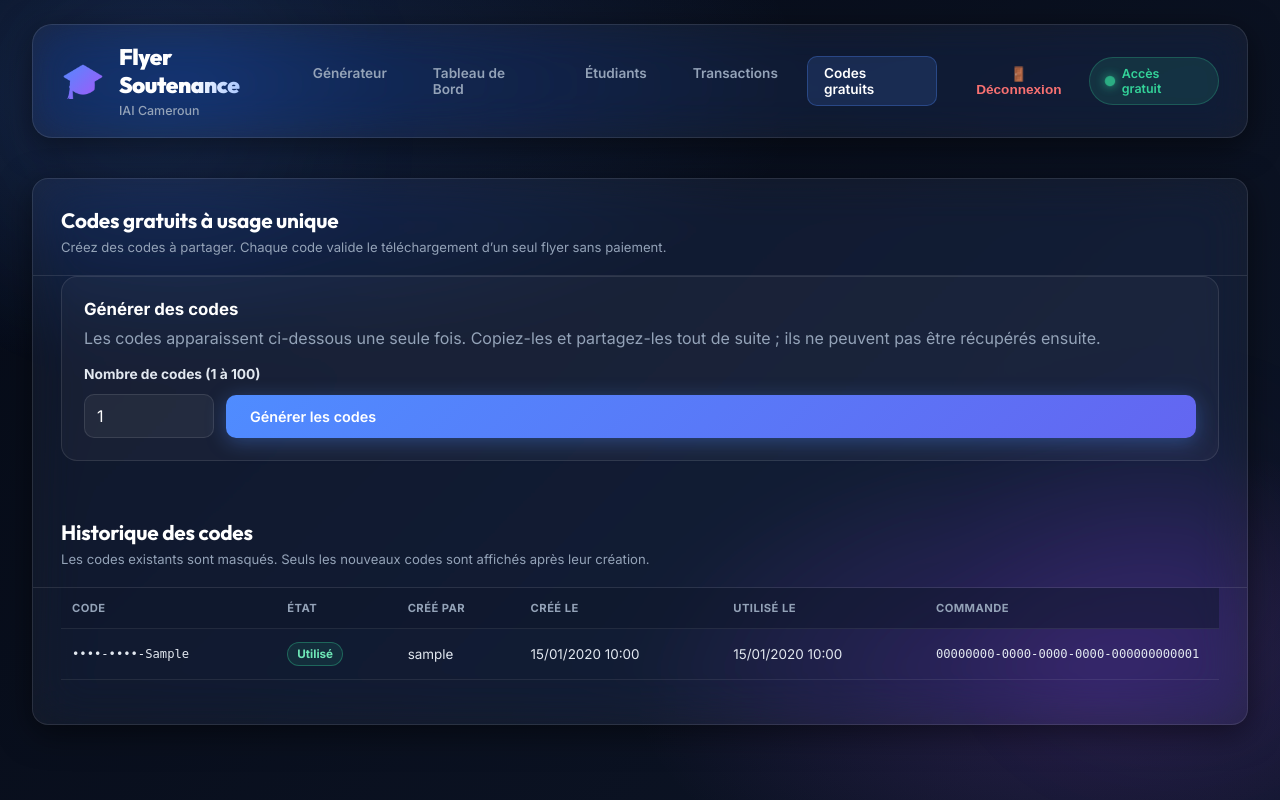
After one commit to biyiditchoua1-debug/LIBRARYX, a Django app: page /dashboard/free-codes/ in a window 1280 px wide. The commit adds this page. Run offline with Django 5.2, Linux system fonts and the light colour scheme; a user stored in the database is signed in; tables that the repository leaves empty hold one stand-in row (values such as "Sample post"); parts of the project's set-up code (start-up, migrations or seed data) failed here and were passed over.

Commit message:
Add one-time free flyer access codes

```diff
--- a/libraryx/generator/static/generator/css/style.css
+++ b/libraryx/generator/static/generator/css/style.css
@@ -2796,3 +2796,70 @@ input[type="time"]::-webkit-calendar-picker-indicator {
     margin: 0 16px;
   }
 }
+
+.free-codes-panel { padding-bottom: 28px; }
+.free-code-error {
+  margin: 0 28px 20px;
+  padding: 12px 14px;
+  border: 1px solid rgba(248, 113, 113, 0.4);
+  border-radius: 10px;
+  background: rgba(127, 29, 29, 0.25);
+  color: #fecaca;
+  line-height: 1.5;
+}
+.free-code-admin-card,
+.free-code-issued {
+  margin: 0 28px 22px;
+  padding: 22px;
+  border: 1px solid var(--c-border);
+  border-radius: 16px;
+  background: rgba(255, 255, 255, 0.035);
+}
+.free-code-admin-card h3,
+.free-code-issued h3 { margin: 0; color: #fff; font-size: 1.05rem; }
+.free-code-admin-card > p,
+.free-code-issued p { margin: 7px 0 16px; color: var(--c-muted); line-height: 1.5; }
+.free-code-generator-form { display: flex; align-items: end; gap: 12px; flex-wrap: wrap; }
+.free-code-generator-form label { flex: 1 1 100%; color: var(--c-text); font-size: 0.86rem; font-weight: 700; }
+.free-code-generator-form input {
+  width: 130px;
+  min-height: 44px;
+  padding: 0 12px;
+  border: 1px solid var(--c-border);
+  border-radius: 10px;
+  background: var(--c-input-bg);
+  color: #fff;
+  font: inherit;
+}
+.free-code-issued { border-color: rgba(52, 211, 153, 0.35); background: rgba(16, 185, 129, 0.07); }
+.free-code-issued textarea {
+  display: block;
+  width: 100%;
+  min-height: 145px;
+  margin: 12px 0;
+  padding: 14px;
+  resize: vertical;
+  border: 1px solid var(--c-border);
+  border-radius: 10px;
+  background: rgba(2, 6, 23, 0.58);
+  color: #d1fae5;
+  font: 700 0.98rem/1.8 ui-monospace, SFMono-Regular, Menlo, monospace;
+}
+.free-code-history { margin-top: 30px; }
+.free-code-status {
+  display: inline-flex;
+  padding: 4px 9px;
+  border: 1px solid;
+  border-radius: 999px;
+  font-size: 0.73rem;
+  font-weight: 700;
+}
+.free-code-status.is-ready { border-color: rgba(96, 165, 250, 0.35); background: rgba(96, 165, 250, 0.1); color: #93c5fd; }
+.free-code-status.is-used { border-color: rgba(52, 211, 153, 0.35); background: rgba(52, 211, 153, 0.1); color: #6ee7b7; }
+
+@media (max-width: 720px) {
+  .free-code-admin-card,
+  .free-code-issued { margin-right: 16px; margin-left: 16px; padding: 16px; }
+  .free-code-error { margin-right: 16px; margin-left: 16px; }
+  .free-code-generator-form input { flex: 1 1 100%; width: 100%; }
+}
--- a/libraryx/generator/templates/generator/add_student.html
+++ b/libraryx/generator/templates/generator/add_student.html
@@ -40,6 +40,7 @@
         <a href="{% url 'generator:dashboard' %}" class="nav-link">Tableau de Bord</a>
         <a href="{% url 'generator:student_list' %}" class="nav-link">Étudiants</a>
         <a href="{% url 'generator:payment_transactions' %}" class="nav-link">Transactions</a>
+        <a href="{% url 'generator:free_flyer_codes' %}" class="nav-link">Codes gratuits</a>
         <a href="{% url 'generator:add_student' %}" class="nav-link active">➕ Ajouter Étudiant</a>
         <form method="post" action="{% url 'generator:logout' %}" class="nav-link-form">
           {% csrf_token %}
--- a/libraryx/generator/templates/generator/dashboard.html
+++ b/libraryx/generator/templates/generator/dashboard.html
@@ -41,6 +41,7 @@
         <a href="{% url 'generator:dashboard' %}" class="nav-link active">Tableau de Bord</a>
         <a href="{% url 'generator:student_list' %}" class="nav-link">Étudiants</a>
         <a href="{% url 'generator:payment_transactions' %}" class="nav-link">Transactions</a>
+        <a href="{% url 'generator:free_flyer_codes' %}" class="nav-link">Codes gratuits</a>
         <form method="post" action="{% url 'generator:logout' %}" class="nav-link-form">
           {% csrf_token %}
           <button type="submit" class="nav-link" style="color: #f87171;">🚪 Déconnexion</button>
--- a/libraryx/generator/templates/generator/edit_student.html
+++ b/libraryx/generator/templates/generator/edit_student.html
@@ -39,6 +39,7 @@
         <a href="{% url 'generator:dashboard' %}" class="nav-link">Tableau de Bord</a>
         <a href="{% url 'generator:student_list' %}" class="nav-link">Étudiants</a>
         <a href="{% url 'generator:payment_transactions' %}" class="nav-link">Transactions</a>
+        <a href="{% url 'generator:free_flyer_codes' %}" class="nav-link">Codes gratuits</a>
         <form method="post" action="{% url 'generator:logout' %}" class="nav-link-form">
           {% csrf_token %}
           <button type="submit" class="nav-link" style="color: #f87171;">🚪 Déconnexion</button>
--- /dev/null
+++ b/libraryx/generator/templates/generator/flyer_access_codes.html
@@ -0,0 +1,114 @@
+<!DOCTYPE html>
+<html lang="fr">
+<head>
+  <meta charset="UTF-8" />
+  <meta name="viewport" content="width=device-width, initial-scale=1.0" />
+  <title>Codes gratuits – Soutenance IAI</title>
+  {% load static %}
+  <link rel="preconnect" href="https://fonts.googleapis.com" />
+  <link rel="preconnect" href="https://fonts.gstatic.com" crossorigin />
+  <link href="https://fonts.googleapis.com/css2?family=Inter:wght@300;400;500;600;700;800&family=Outfit:wght@300;400;600;700;900&display=swap" rel="stylesheet" />
+  <link rel="stylesheet" href="{% static 'generator/css/style.css' %}?v=12" />
+</head>
+<body>
+  <div class="bg-gradient"></div>
+  <div class="bg-orbs"><div class="orb orb-1"></div><div class="orb orb-2"></div></div>
+
+  <div class="page-wrapper">
+    <header class="site-header">
+      <div class="header-logo">
+        <div class="logo-icon">🎓</div>
+        <div><h1 class="header-title">Flyer Soutenance</h1><span class="header-subtitle">IAI Cameroun</span></div>
+      </div>
+      <nav class="header-nav">
+        <a href="{% url 'generator:home' %}" class="nav-link">Générateur</a>
+        <a href="{% url 'generator:dashboard' %}" class="nav-link">Tableau de Bord</a>
+        <a href="{% url 'generator:student_list' %}" class="nav-link">Étudiants</a>
+        <a href="{% url 'generator:payment_transactions' %}" class="nav-link">Transactions</a>
+        <a href="{% url 'generator:free_flyer_codes' %}" class="nav-link active" aria-current="page">Codes gratuits</a>
+        <form method="post" action="{% url 'generator:logout' %}" class="nav-link-form">
+          {% csrf_token %}<button type="submit" class="nav-link" style="color:#f87171;">🚪 Déconnexion</button>
+        </form>
+      </nav>
+      <div class="header-badge"><span class="badge-dot"></span> Accès gratuit</div>
+    </header>
+
+    <main class="main-layout">
+      <section class="dashboard-panel glass-card free-codes-panel">
+        <div class="panel-header">
+          <h2 class="panel-title">Codes gratuits à usage unique</h2>
+          <p class="panel-desc">Créez des codes à partager. Chaque code valide le téléchargement d’un seul flyer sans paiement.</p>
+        </div>
+
+        {% if error_message %}<div class="free-code-error" role="alert">{{ error_message }}</div>{% endif %}
+
+        <section class="free-code-admin-card">
+          <h3>Générer des codes</h3>
+          <p>Les codes apparaissent ci-dessous une seule fois. Copiez-les et partagez-les tout de suite ; ils ne peuvent pas être récupérés ensuite.</p>
+          <form method="post" action="{% url 'generator:free_flyer_codes' %}" class="free-code-generator-form">
+            {% csrf_token %}
+            <label for="free-code-count">Nombre de codes (1 à 100)</label>
+            <input id="free-code-count" name="count" type="number" min="1" max="100" value="1" required />
+            <button class="btn btn-primary" type="submit">Générer les codes</button>
+          </form>
+        </section>
+
+        {% if generated_codes %}
+          <section class="free-code-issued" aria-labelledby="issued-codes-title">
+            <div>
+              <h3 id="issued-codes-title">Codes créés — copiez-les maintenant</h3>
+              <p>Chaque ligne est un code différent et ne donnera accès qu’à un seul téléchargement.</p>
+            </div>
+            <textarea id="generated-free-codes" readonly rows="8" aria-label="Codes gratuits nouvellement générés">{% for code in generated_codes %}{{ code }}{% if not forloop.last %}&#10;{% endif %}{% endfor %}</textarea>
+            <button id="copy-free-codes" class="btn btn-primary" type="button">Copier tous les codes</button>
+          </section>
+        {% endif %}
+
+        <section class="free-code-history">
+          <div class="panel-header">
+            <h3 class="panel-title">Historique des codes</h3>
+            <p class="panel-desc">Les codes existants sont masqués. Seuls les nouveaux codes sont affichés après leur création.</p>
+          </div>
+          <div class="transactions-table-wrap">
+            <table class="transactions-table">
+              <thead><tr><th>Code</th><th>État</th><th>Créé par</th><th>Créé le</th><th>Utilisé le</th><th>Commande</th></tr></thead>
+              <tbody>
+                {% for access_code in access_codes %}
+                  <tr>
+                    <td class="transaction-id">••••-••••-{{ access_code.code_hint }}</td>
+                    <td>{% if access_code.redeemed_at %}<span class="free-code-status is-used">Utilisé</span>{% else %}<span class="free-code-status is-ready">Disponible</span>{% endif %}</td>
+                    <td>{% if access_code.created_by %}{{ access_code.created_by.username }}{% else %}—{% endif %}</td>
+                    <td>{{ access_code.created_at|date:"d/m/Y H:i" }}</td>
+                    <td>{% if access_code.redeemed_at %}{{ access_code.redeemed_at|date:"d/m/Y H:i" }}{% else %}—{% endif %}</td>
+                    <td class="transaction-id">{% if access_code.redeemed_order_id %}{{ access_code.redeemed_order_id }}{% else %}—{% endif %}</td>
+                  </tr>
+                {% empty %}
+                  <tr><td colspan="6" class="transactions-empty">Aucun code généré pour le moment.</td></tr>
+                {% endfor %}
+              </tbody>
+            </table>
+          </div>
+        </section>
+      </section>
+    </main>
+  </div>
+
+  {% if generated_codes %}
+    <script>
+      const codeCopyButton = document.getElementById('copy-free-codes');
+      const generatedCodes = document.getElementById('generated-free-codes');
+      codeCopyButton.addEventListener('click', async () => {
+        try {
+          await navigator.clipboard.writeText(generatedCodes.value);
+          codeCopyButton.textContent = 'Codes copiés';
+        } catch (error) {
+          generatedCodes.focus();
+          generatedCodes.select();
+          document.execCommand('copy');
+          codeCopyButton.textContent = 'Codes copiés';
+        }
+      });
+    </script>
+  {% endif %}
+</body>
+</html>
--- a/libraryx/generator/templates/generator/student_list.html
+++ b/libraryx/generator/templates/generator/student_list.html
@@ -40,6 +40,7 @@
         <a href="{% url 'generator:dashboard' %}" class="nav-link">Tableau de Bord</a>
         <a href="{% url 'generator:student_list' %}" class="nav-link active">Étudiants</a>
         <a href="{% url 'generator:payment_transactions' %}" class="nav-link">Transactions</a>
+        <a href="{% url 'generator:free_flyer_codes' %}" class="nav-link">Codes gratuits</a>
         <form method="post" action="{% url 'generator:logout' %}" class="nav-link-form">
           {% csrf_token %}
           <button type="submit" class="nav-link" style="color: #f87171;">🚪 Déconnexion</button>
--- a/libraryx/generator/urls.py
+++ b/libraryx/generator/urls.py
@@ -19,6 +19,7 @@ urlpatterns = [
 
     # Admin Protected Area
     path('dashboard/', views.DashboardView.as_view(), name='dashboard'),
+    path('dashboard/free-codes/', views.FlyerAccessCodeAdminView.as_view(), name='free_flyer_codes'),
     path('dashboard/transactions/', views.PaymentTransactionsView.as_view(), name='payment_transactions'),
     path('dashboard/export/', views.DashboardDownloadPdfView.as_view(), name='dashboard_download'),
     path('dashboard/adjustments/add/', views.AddAdjustmentView.as_view(), name='add_adjustment'),
--- a/libraryx/generator/views.py
+++ b/libraryx/generator/views.py
@@ -6,6 +6,7 @@ import logging
 import math
 import os
 import re
+import secrets
 import warnings
 from collections import defaultdict
 from datetime import timedelta
@@ -17,15 +18,17 @@ from django.core.cache import cache
 from django.core.exceptions import ValidationError
 from django.core.paginator import Paginator
 from django.core.validators import validate_email
+from django.db import OperationalError, transaction
 from django.db.models import Count, Q, Sum
 from django.http import HttpResponse, HttpResponseForbidden, JsonResponse
 from django.shortcuts import get_object_or_404, redirect, render
 from django.urls import reverse
 from django.utils import timezone
+from django.utils.crypto import salted_hmac
 from django.utils.http import url_has_allowed_host_and_scheme
 from django.views import View
 
-from .models import FlyerPaymentOrder, FinancialAdjustment, StudentRegistration
+from .models import FlyerAccessCode, FlyerPaymentOrder, FinancialAdjustment, StudentRegistration
 from .utils import (
     generate_flyer_image,
     generate_flyer_preview_bytes,
@@ -40,6 +43,7 @@ MAX_PHOTO_PIXELS = 30_000_000
 FLYER_PRICE_XAF = 100
 FLYER_PAYMENT_LIFETIME = timedelta(hours=2)
 FLYER_PAYMENT_METHODS = {'orange': 'Orange Money', 'mtn': 'MTN Mobile Money'}
+FREE_FLYER_CODE_ALPHABET = 'ABCDEFGHJKLMNPQRSTUVWXYZ23456789'
 FIXED_TOTAL_DEDUCTION = 450_000
 GENERATION_FIELD_LIMITS = {
     'full_name': 255,
@@ -470,12 +474,83 @@ def _payment_page(request, order, status=200, **context):
         'generator/payment_checkout.html',
         {
             'order': order,
-            'amount': FLYER_PRICE_XAF,
+            'amount': 0 if order.payment_method == 'free_code' else FLYER_PRICE_XAF,
             'payment_methods': FLYER_PAYMENT_METHODS,
+            'can_redeem_free_code': (
+                order.status in {FlyerPaymentOrder.STATUS_CREATED, FlyerPaymentOrder.STATUS_FAILED}
+                and not order.transaction_id
+            ),
             **context,
         },
         status=status,
     )
+
+
+def _normalize_free_flyer_code(value):
+    normalized = re.sub(r'[\s-]+', '', (value or '')).upper()
+    if len(normalized) != 12 or any(char not in FREE_FLYER_CODE_ALPHABET for char in normalized):
+        return ''
+    return normalized
+
+
+def _free_flyer_code_digest(normalized_code):
+    # Keep plaintext vouchers out of the SQLite database and public repository.
+    return salted_hmac('generator.free-flyer-code', normalized_code).hexdigest()
+
+
+class FreeFlyerCodeRedemptionError(Exception):
+    pass
+
+
+def _redeem_free_flyer_code(order, submitted_code):
+    normalized_code = _normalize_free_flyer_code(submitted_code)
+    if not normalized_code:
+        raise FreeFlyerCodeRedemptionError('Le code saisi est invalide ou déjà utilisé.')
+    if (
+        order.status not in {FlyerPaymentOrder.STATUS_CREATED, FlyerPaymentOrder.STATUS_FAILED}
+        or order.transaction_id
+    ):
+        raise FreeFlyerCodeRedemptionError(
+            'Ce code doit être utilisé avant de démarrer un paiement. Revenez au générateur pour créer une nouvelle commande.'
+        )
+
+    now = timezone.now()
+    digest = _free_flyer_code_digest(normalized_code)
+    with transaction.atomic():
+        access_code = FlyerAccessCode.objects.filter(
+            code_digest=digest,
+            redeemed_at__isnull=True,
+            redeemed_order__isnull=True,
+        ).first()
+        if not access_code:
+            raise FreeFlyerCodeRedemptionError('Le code saisi est invalide ou déjà utilisé.')
+
+        updated_order = FlyerPaymentOrder.objects.filter(
+            pk=order.pk,
+            status__in=[FlyerPaymentOrder.STATUS_CREATED, FlyerPaymentOrder.STATUS_FAILED],
+            transaction_id='',
+        ).update(
+            status=FlyerPaymentOrder.STATUS_PAID,
+            payment_method='free_code',
+            updated_at=now,
+        )
+        if updated_order != 1:
+            raise FreeFlyerCodeRedemptionError(
+                'Cette commande a déjà démarré un paiement. Créez une nouvelle commande pour utiliser le code.'
+            )
+
+        claimed_code = FlyerAccessCode.objects.filter(
+            pk=access_code.pk,
+            redeemed_at__isnull=True,
+            redeemed_order__isnull=True,
+        ).update(redeemed_at=now, redeemed_order=order)
+        if claimed_code != 1:
+            raise FreeFlyerCodeRedemptionError('Le code saisi est invalide ou déjà utilisé.')
+
+
+def _generate_free_flyer_code():
+    characters = ''.join(secrets.choice(FREE_FLYER_CODE_ALPHABET) for _ in range(12))
+    return '-'.join((characters[:4], characters[4:8], characters[8:]))
 
 
 def _normalize_cameroon_mobile_number(value):
@@ -546,6 +621,20 @@ class FlyerPaymentCheckoutView(View):
         if not order:
             return render(request, 'generator/payment_expired.html', status=404)
         if order.status == FlyerPaymentOrder.STATUS_PAID:
+            return redirect('generator:payment_checkout', order_id=order.pk)
+
+        if request.POST.get('action') == 'redeem_free_code':
+            try:
+                _redeem_free_flyer_code(order, request.POST.get('access_code', ''))
+            except FreeFlyerCodeRedemptionError as exc:
+                return _payment_page(request, order, error_message=str(exc))
+            except OperationalError:
+                logger.warning('Concurrent free flyer code redemption for order %s', order.pk)
+                return _payment_page(
+                    request,
+                    order,
+                    error_message='Le code vient peut-être d’être utilisé. Rechargez la page et réessayez.',
+                )
             return redirect('generator:payment_checkout', order_id=order.pk)
 
         payment_method = request.POST.get('payment_method', '').strip()
@@ -819,6 +908,59 @@ class DashboardView(AdminRequiredMixin, View):
         })
 
 
+class FlyerAccessCodeAdminView(AdminRequiredMixin, View):
+    """Generate one-use free flyer codes for administrators to share."""
+
+    login_url = '/login/'
+
+    def _render_page(self, request, *, generated_codes=None, error_message='', status=200):
+        response = render(request, 'generator/flyer_access_codes.html', {
+            'generated_codes': generated_codes or [],
+            'error_message': error_message,
+            'access_codes': FlyerAccessCode.objects.select_related(
+                'created_by', 'redeemed_order'
+            ).order_by('-created_at')[:100],
+        }, status=status)
+        response['Cache-Control'] = 'private, no-store'
+        return response
+
+    def get(self, request):
+        return self._render_page(request)
+
+    def post(self, request):
+        try:
+            count = int(request.POST.get('count', '1'))
+        except (TypeError, ValueError):
+            return self._render_page(
+                request,
+                error_message='Entrez un nombre valide entre 1 et 100.',
+                status=400,
+            )
+        if not 1 <= count <= 100:
+            return self._render_page(
+                request,
+                error_message='Vous pouvez générer de 1 à 100 codes à la fois.',
+                status=400,
+            )
+
+        generated_codes = []
+        with transaction.atomic():
+            for _ in range(count):
+                code = _generate_free_flyer_code()
+                digest = _free_flyer_code_digest(code.replace('-', ''))
+                while FlyerAccessCode.objects.filter(code_digest=digest).exists():
+                    code = _generate_free_flyer_code()
+                    digest = _free_flyer_code_digest(code.replace('-', ''))
+                FlyerAccessCode.objects.create(
+                    code_digest=digest,
+                    code_hint=code[-4:],
+                    created_by=request.user,
+                )
+                generated_codes.append(code)
+
+        return self._render_page(request, generated_codes=generated_codes)
+
+
 class PaymentTransactionsView(AdminRequiredMixin, View):
     """Read-only payment history and revenue summary for staff."""
 
@@ -837,7 +979,14 @@ class PaymentTransactionsView(AdminRequiredMixin, View):
 
         totals = FlyerPaymentOrder.objects.aggregate(
             transaction_count=Count('id'),
-            successful_count=Count('id', filter=Q(status=FlyerPaymentOrder.STATUS_PAID)),
+            successful_count=Count(
+                'id',
+                filter=Q(status=FlyerPaymentOrder.STATUS_PAID) & ~Q(payment_method='free_code'),
+            ),
+            free_code_count=Count(
+                'id',
+                filter=Q(status=FlyerPaymentOrder.STATUS_PAID, payment_method='free_code'),
+            ),
             failed_count=Count('id', filter=Q(status=FlyerPaymentOrder.STATUS_FAILED)),
         )
         pagination_query = request.GET.copy()
@@ -849,6 +998,7 @@ class PaymentTransactionsView(AdminRequiredMixin, View):
             'status_filter': status_filter,
             'transaction_count': totals['transaction_count'],
             'successful_count': totals['successful_count'],
+            'free_code_count': totals['free_code_count'],
             'failed_count': totals['failed_count'],
             'total_amount': totals['successful_count'] * FLYER_PRICE_XAF,
             'flyer_price': FLYER_PRICE_XAF,
```
Also changed, not shown: libraryx/generator/models.py (+27 -0 lines), libraryx/generator/static/generator/css/payment.css (+14 -0 lines), libraryx/generator/templates/generator/payment_checkout.html (+28 -5 lines), libraryx/generator/templates/generator/payment_transactions.html (+7 -1 lines), libraryx/generator/migrations/0008_flyeraccesscode.py (added).
